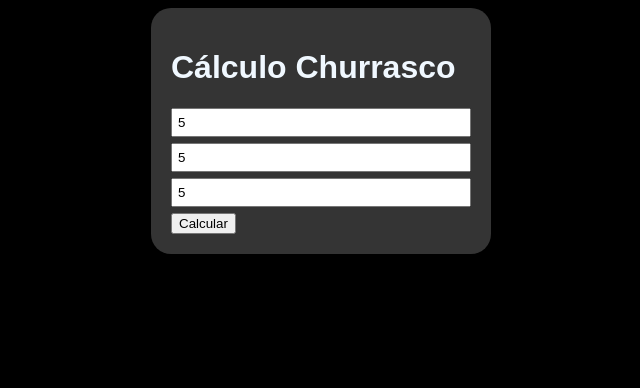
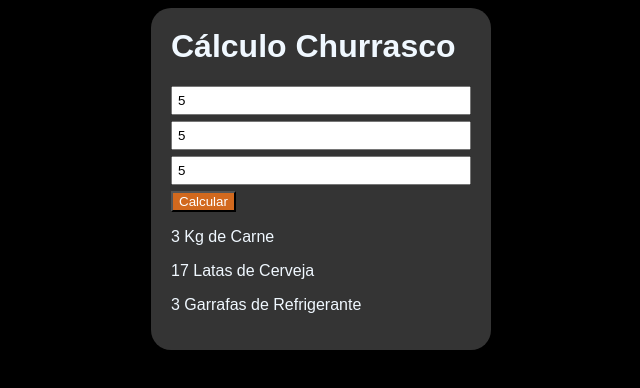
Before and after one commit to roodev/projeto_calculo_churrasco, a plain HTML site: page index.html in a window 1280 px wide. Both pictures are taken after typing "5", "5", "5" into the empty fields and a click on the button "Calcular". Shown: the whole page, without its empty margins (319-959 px from the left). Drawn offline with Linux system fonts and the light colour scheme.

Commit message:
implementando funções e funcionalidades js

```diff
--- a/index.html
+++ b/index.html
@@ -16,11 +16,13 @@
     <input id="adultos" name="adultos" type="number" placeholder="Quantidade de Adultos">
     <input id="criancas" name="criancas" type="number" placeholder="Quantidade de Crianças">
     <input id="duracao" name="duracao" type="number" placeholder="Duração">
-    <button>Calcular</button>
+    <button onclick="calcular()">Calcular</button>
 
     <div id="resultado">
 
     </div>
+
+    <script src="./script.js"></script>
   </div>
 
 </body>
--- /dev/null
+++ b/script.js
@@ -0,0 +1,46 @@
+let inputAdultos = document.getElementById("adultos");
+let inputCriancas = document.getElementById("criancas");
+let inputDuracao = document.getElementById("duracao");
+
+let resultado = document.getElementById("resultado");
+
+function calcular(){
+  console.log("calculando");
+
+  let adultos = inputAdultos.value;
+  let criancas = inputCriancas.value;
+  let duracao = inputDuracao.value;
+  let carne = carnePP(duracao);
+  let cerveja = cervejaPP(duracao);
+  let refri = refriPP(duracao);
+
+  let qtdTotalCarne = carne * adultos + (carne / 2 * criancas);
+  let qtdTotalCerveja = cerveja * adultos;
+  let qtdTotalRefri= refri * adultos + (refri / 2 * criancas);
+
+  resultado.innerHTML = `<p>${qtdTotalCarne / 1000} Kg de Carne</p>`
+  resultado.innerHTML += `<p>${Math.ceil(qtdTotalCerveja / 355)} Latas de Cerveja</p>`
+  resultado.innerHTML += `<p>${Math.ceil(qtdTotalRefri / 2000)} Garrafas de Refrigerante</p>`
+
+}
+
+function carnePP(duracao){
+  if(duracao >= 6)
+    return 650;
+  else
+    return 400;
+}
+
+function cervejaPP(duracao){
+  if(duracao >= 6)
+    return 2000;
+  else
+    return 1200;
+}
+
+function refriPP(duracao){
+  if(duracao >= 6)
+    return 1000;
+  else
+    return 700;
+}
--- a/style.css
+++ b/style.css
@@ -18,3 +18,12 @@ input{
   box-sizing: border-box;
   margin-bottom: 6px;
 }
+
+button{
+  background-color: #D2691E;
+  color: rgb(255, 255, 255);
+}
+
+h1{
+  margin-top: 0;
+}
```
